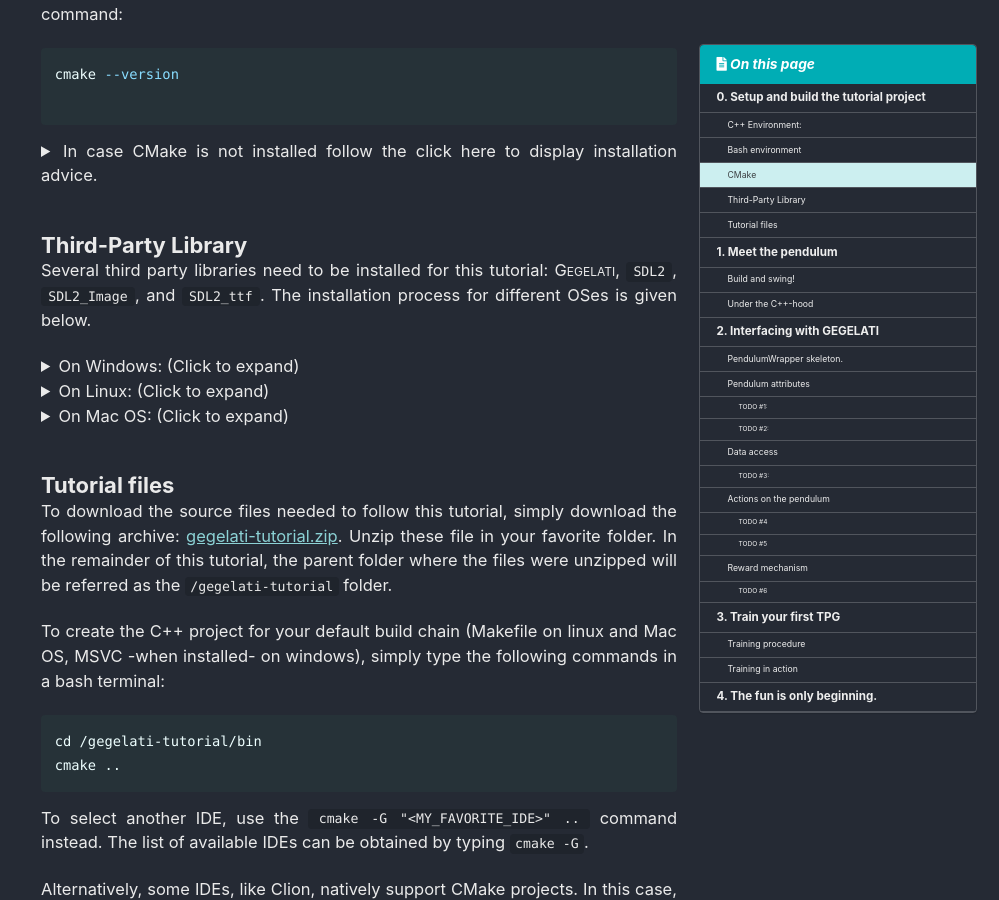
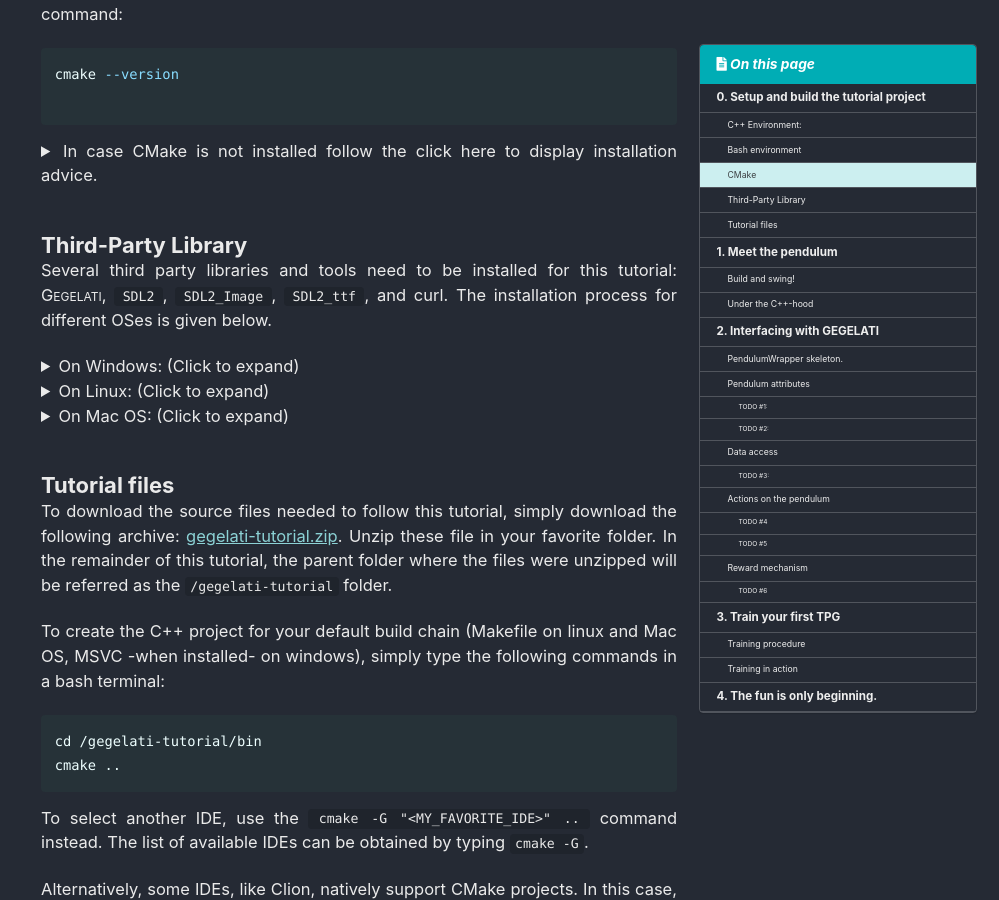
Before and after one commit to gegelati/gegelati-tutorial, a Jekyll site: the page built from docs/_pages/index.md, in a window 1280 px wide and 900 px high, scrolled down 1358 px. Shown: the whole window, without its empty margins (281-1280 px from the left). Built offline with Jekyll 4.4.1, drawn with Linux system fonts in a browser that asks for light colours; cached includes are drawn as plain includes; formulas are drawn with MathJax 3; the list of posts is cut into pages by our own code.

Commit message:
(Pages) Add curl to dependencies.

````diff
--- a/docs/_pages/index.md
+++ b/docs/_pages/index.md
@@ -50,7 +50,7 @@ Reboot your system at the end of the installation.
 
 
 ### Third-Party Library
-Several third party libraries need to be installed for this tutorial: <span style="font-variant: small-caps;">Gegelati</span>, `SDL2`, `SDL2_Image`, and `SDL2_ttf`.
+Several third party libraries and tools need to be installed for this tutorial: <span style="font-variant: small-caps;">Gegelati</span>, `SDL2`, `SDL2_Image`, `SDL2_ttf`, and curl.
 The installation process for different OSes is given below.
 
 {% details On Windows: (Click to expand) %}
@@ -60,10 +60,10 @@ When using other compilers, if the library are not found during the build proces
 {% enddetails %}
 
 {% details On Linux: (Click to expand) %}
-The SDL library (`SDL2`, `SDL2_Image`, and `SDL2_ttf`) are available in most package repository.
+The SDL library (`SDL2`, `SDL2_Image`, `SDL2_ttf`, and curl) are available in most package repository.
 For example, on Ubuntu, simply type the following command:
 ```bash
-sudo apt install libsdl2-dev libsdl2-image-dev libsdl2-ttf-dev
+sudo apt install libsdl2-dev libsdl2-image-dev libsdl2-ttf-dev curl
 ```
 
 To install <span style="font-variant: small-caps;">Gegelati</span>, you must build it and install it on your machine.
````
